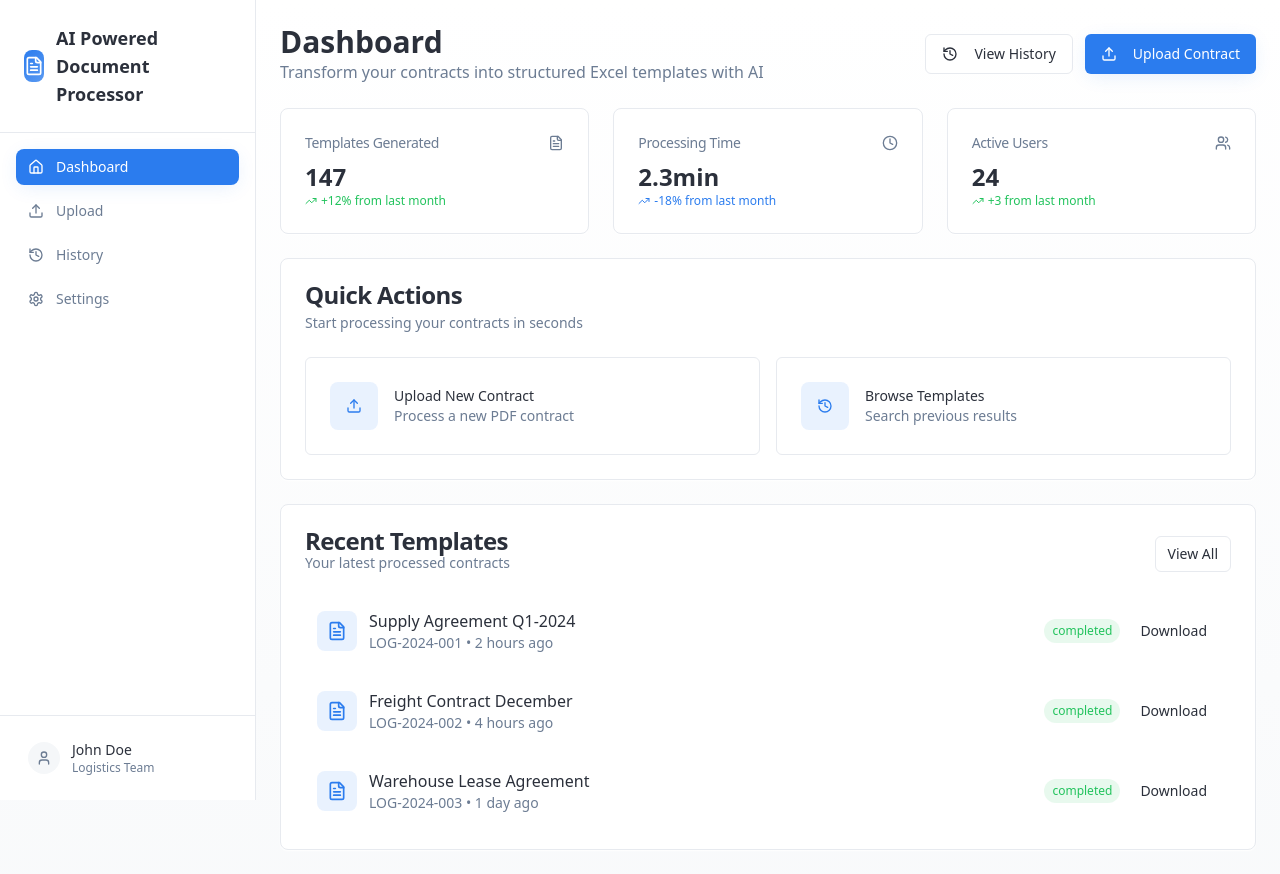
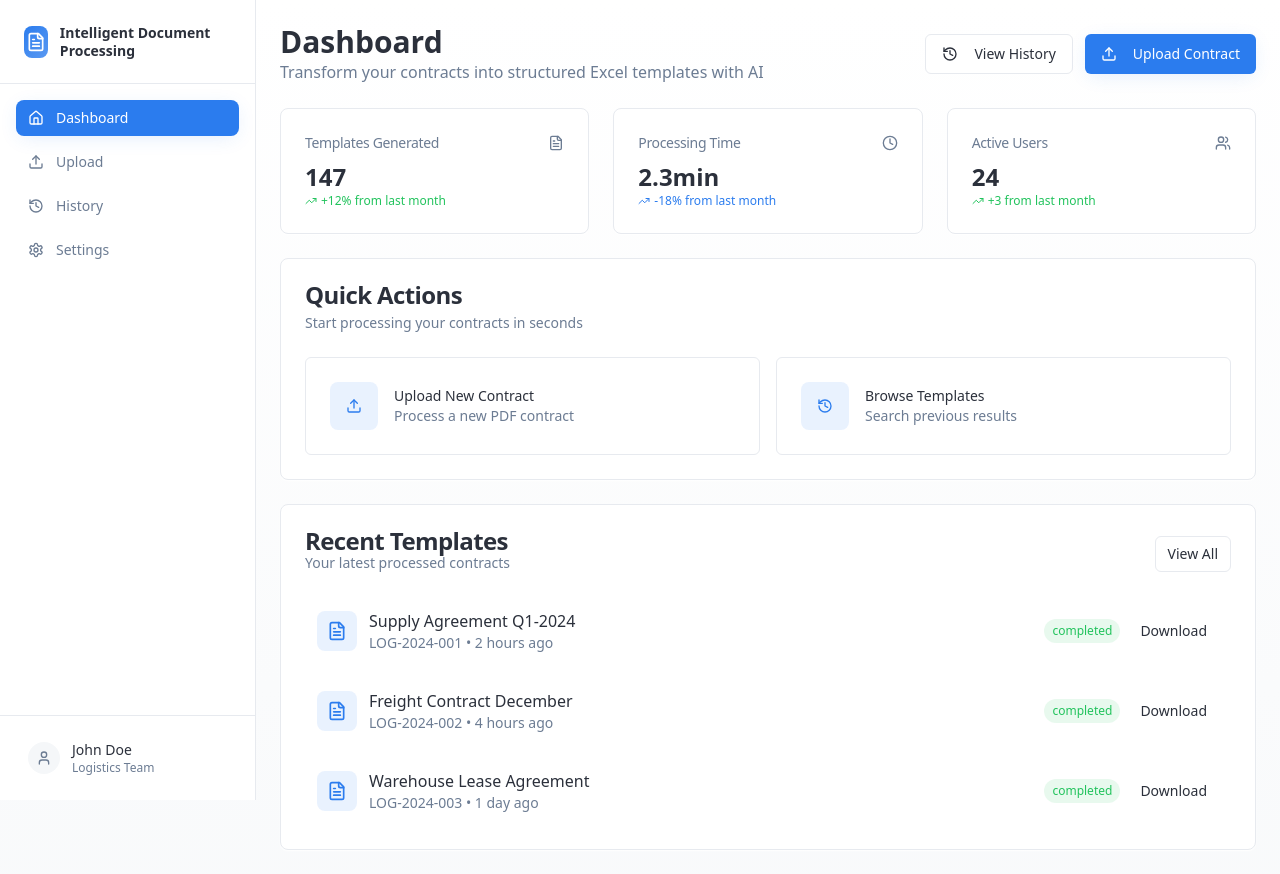
Before and after one commit to eshasherry/descartes-demo-ui, a React (Vite) app: page / in a window 1280 px wide. Built offline with nearby package versions, Linux system fonts and the light colour scheme.

Commit message:
Refactor sidebar product name
Update product name in sidebar to "Intelligent Document Processing" and adjust styling for better fit and readability.

```diff
--- a/src/components/layout/sidebar.tsx
+++ b/src/components/layout/sidebar.tsx
@@ -58,8 +58,8 @@ export function Sidebar() {
               <div className="w-8 h-8 bg-gradient-primary rounded-lg flex items-center justify-center">
                 <FileText className="w-5 h-5 text-white" />
               </div>
-              <h1 className="text-lg font-semibold text-foreground">
-                AI Powered Document Processor
+              <h1 className="text-sm font-semibold text-foreground leading-tight">
+                Intelligent Document Processing
               </h1>
             </div>
           </div>
```
